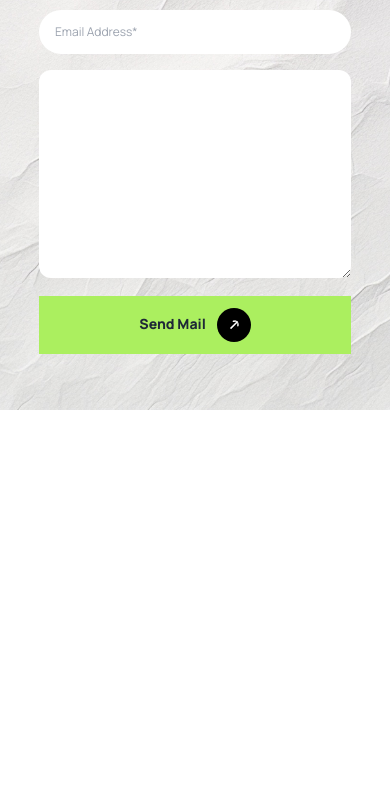
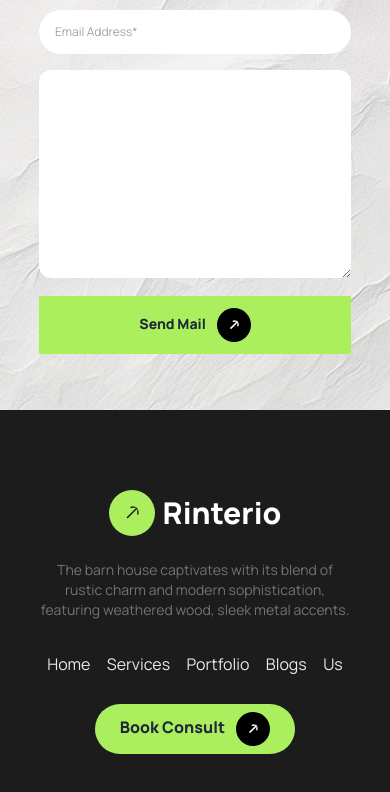
Before and after one commit to Samriddhadewan/assignment-three, a plain HTML site: page index.html in a window 390 px wide. Shown: the part 5108-5900 px from the top of the page. Before the commit the page ends 5518 px from the top, so only its background shows below. Drawn offline with nearby package versions, Linux system fonts and the light colour scheme; a web font is replaced by a local one.

Commit message:
footer done without responsive

```diff
--- a/index.html
+++ b/index.html
@@ -201,8 +201,26 @@
           </section>
     </main>
     <!-- footer section  -->
-    <footer>
+    <footer class="bg-[#1C1C1C] py-20">
+      <div class="w-4/5 mx-auto  ">
+        <div class="flex mb-6 items-center justify-center">
+          <img class="p-4 mr-2 rounded-full inline bg-[#ABEF5F]" src="./assets/Group 1.svg" alt="">
+          <h1 class="text-white font-extrabold text-3xl">Rinterio</h1>
+        </div>
+        <p class="text-[#737373] text-sm text-center">The barn house captivates with its blend of rustic charm and modern sophistication,<br> featuring weathered wood, sleek metal accents.</p>
+        <div class="flex justify-around text-[#E9E9E9] text-base mt-8">
+          <p>Home</p>
+          <p>Services</p>
+          <p>Portfolio</p>
+          <p>Blogs</p>
+          <p>Us</p>
+        </div>
+        <div class="flex items-center
+        justify-center mt-7" >
+          <p  class="bg-[#ABEF5F] font-extrabold py-2 rounded-full text-center w-[200px]"> Book Consult <img class="inline p-3 rounded-full bg-black ml-2" src="./assets/white.svg" alt=""> </p>
+        </div>
 
+      </div>
     </footer>
 </body>
 </html>
```
